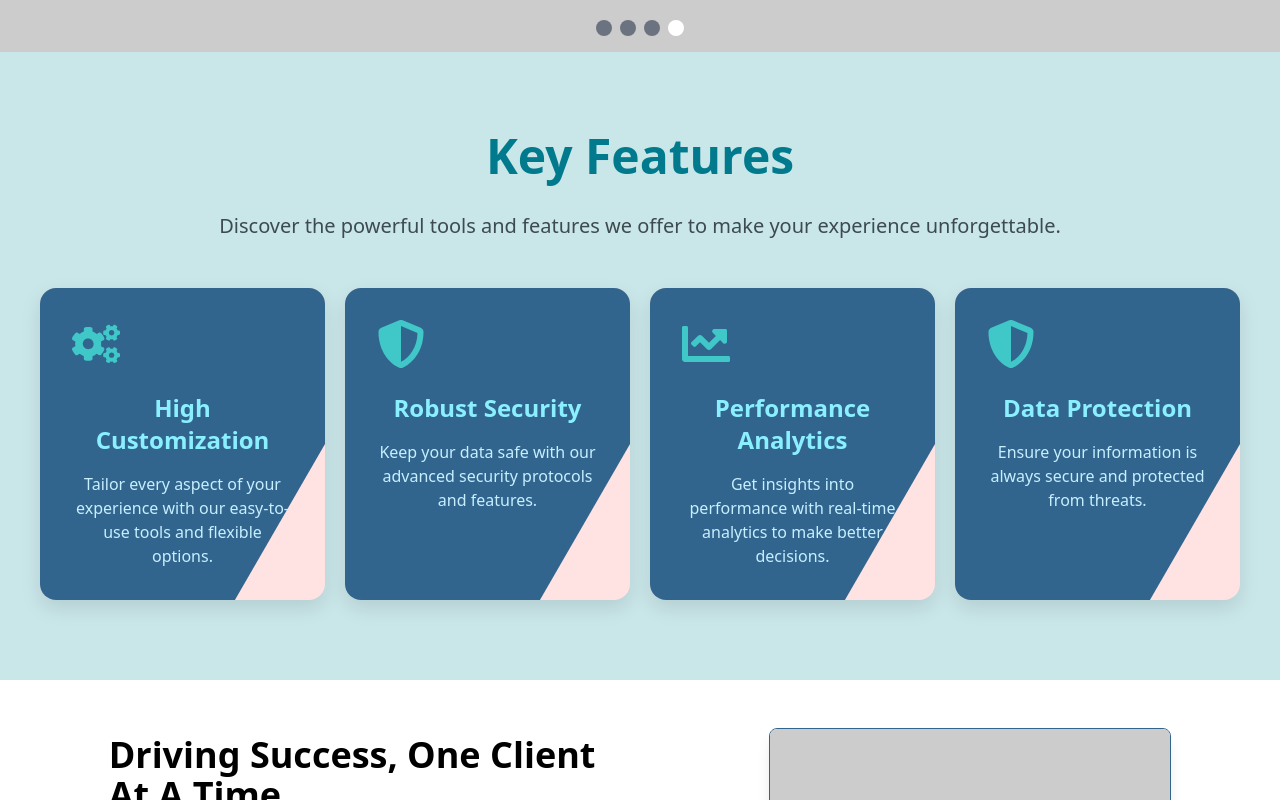
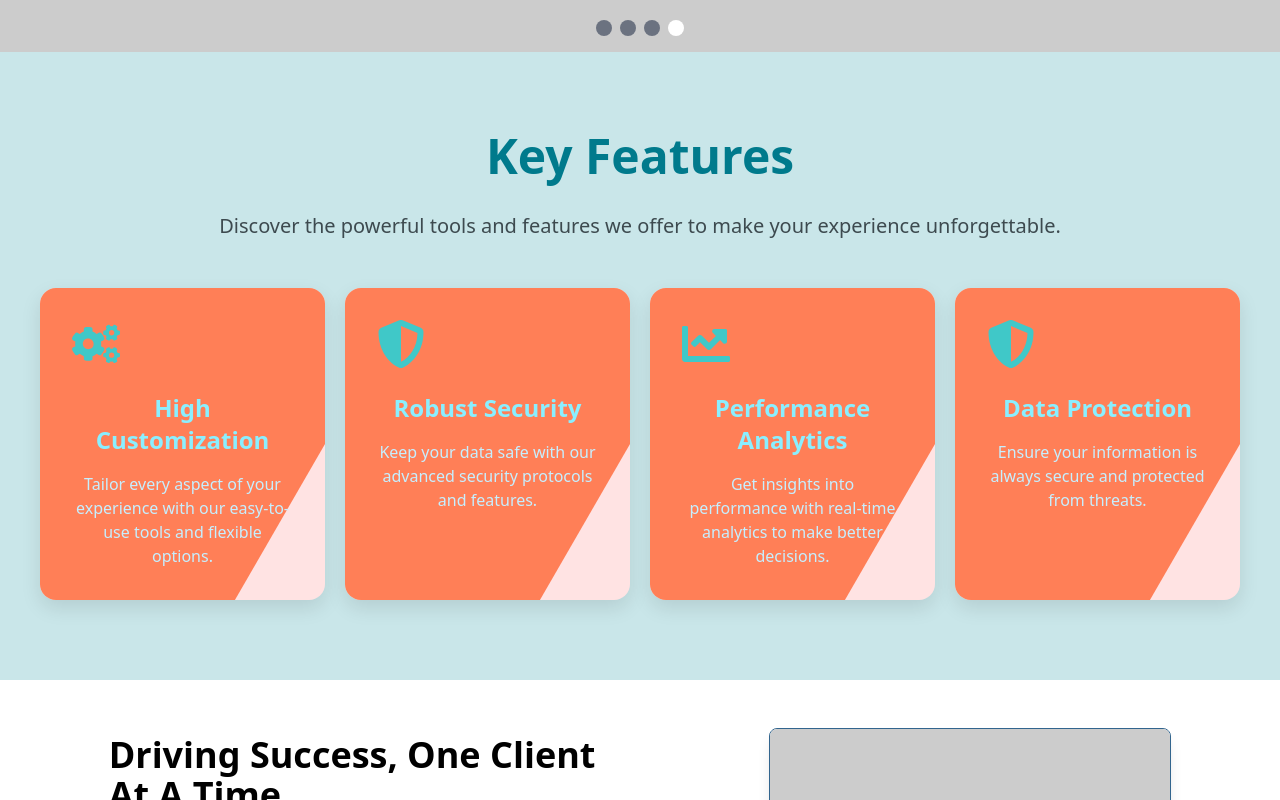
Before and after one commit to Soumyadipmaity1/tatvani-web, a React (Vite) app: page / in a window 1280 px wide. Shown: the part 506-1306 px from the top of the page. Built offline with nearby package versions, Linux system fonts and the light colour scheme.

Commit message:
Refactor background color in index.css

```diff
--- a/src/index.css
+++ b/src/index.css
@@ -48,7 +48,7 @@
   left: -100%;
   width: 200%;
   height: 100%;
-  background-color: #32658e;
+  background-color: #ff7f57;
   z-index: 0;
   transition: all 0.6s ease;
   transform: skewX(-30deg);
```
